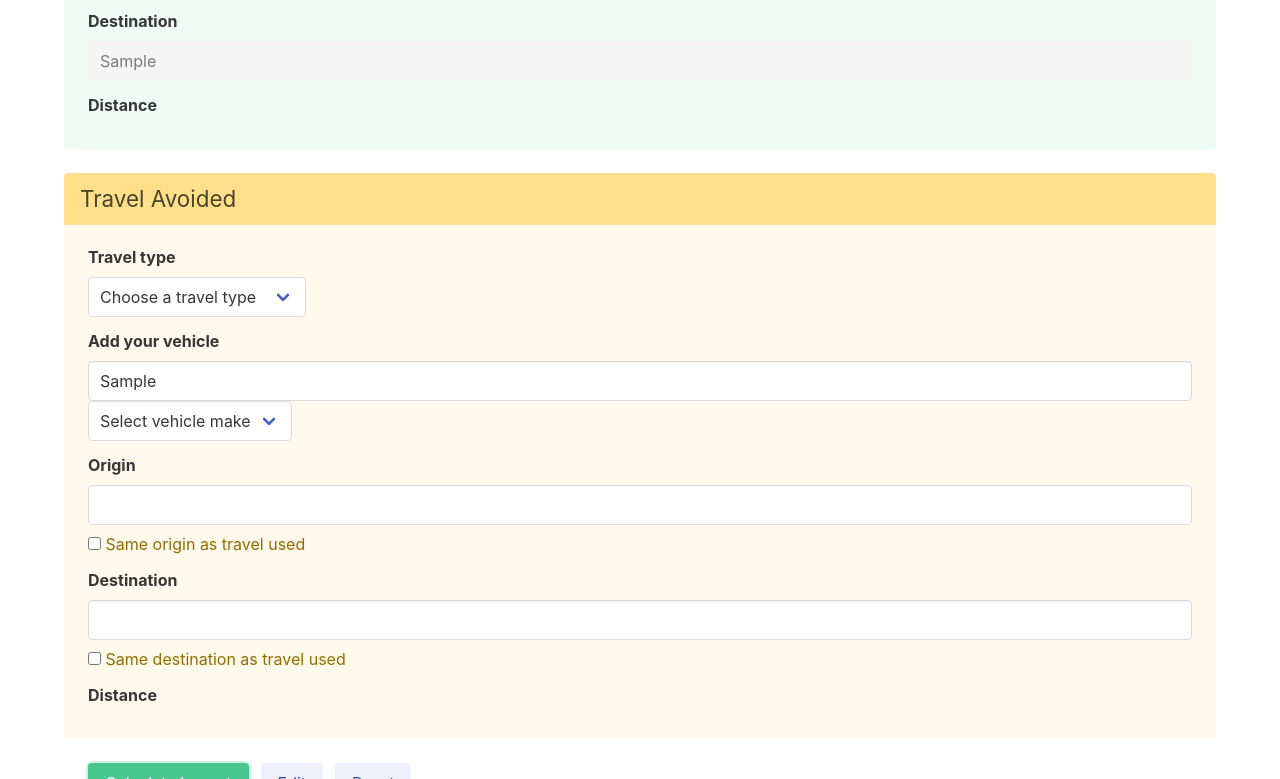
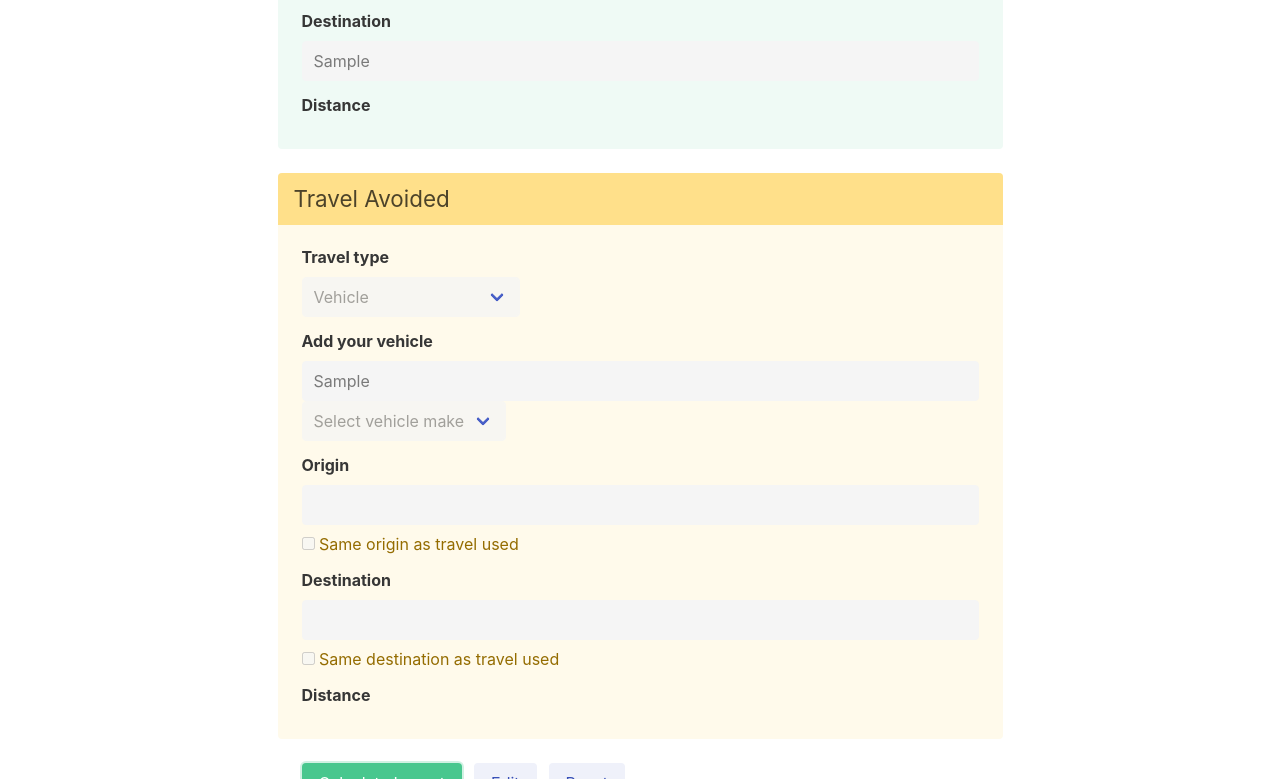
Before and after one commit to Matt-1123/green-travel-carbon-calculator, a website: page index.html in a window 1280 px wide. Both pictures are taken after typing "Sample", "Sample", "2020-01-15", "Sample", "Sample", "Sample" into the empty fields and a click on the button "Calculate Impact". Shown: the part 728-1507 px from the top of the page. Drawn offline with nearby package versions, Linux system fonts and the light colour scheme; some packages are replaced by stand-ins of ours; no server answers.

Commit message:
disable inputs on submit and enable on edit

```diff
--- a/app.js
+++ b/app.js
@@ -22,6 +22,7 @@ const avoidedEmissionsText = document.querySelector("#avoided-emissions p");
 const avoidedMapContainer = document.querySelector("#avoided-map-container");
 const calcImpact = document.querySelector("#calculate-impact");
 const distanceContainer = document.querySelectorAll(".distance-container");
+const disabledEls = document.querySelectorAll(".form-container input, select"); // inputs and dropdowns disabled on submit
 
 // Populate 'Vehicle Make' Dropdown
 const vehicleMakes = async () => {
@@ -119,7 +120,7 @@ const calculateUsedImpact = (travelMode) => {
       directionsDisplay.setDirections(result);
       usedMapContainer.classList.remove("is-hidden");
     } else {
-      console.log("error");
+      console.error(google.maps.DirectionsStatus);
     }
   });
 };
@@ -211,7 +212,6 @@ const autocompleteAvoidedDestination = new google.maps.places.Autocomplete(
 
 const filterVehicle = (input, dropdown) => {
   const options = dropdown.querySelectorAll("option");
-  console.log(options);
   options.forEach((option) => {
     const optionName = option.textContent || option.innerText;
     if (optionName.toLowerCase().indexOf(input) > -1) {
@@ -233,9 +233,8 @@ calcImpact.addEventListener("click", (e) => {
   // Display Distances
   distanceContainer.forEach((div) => div.classList.remove("is-hidden"));
 
-  // Disable inputs
-  usedOrigin.setAttribute("disabled", "disabled");
-  usedDestination.setAttribute("disabled", "disabled");
+  // Disable inputs and dropdowns
+  disabledEls.forEach((el) => (el.disabled = true));
 });
 
 // Display vehicle data when travel type is 'driving'
@@ -258,11 +257,7 @@ vehicleModelInput.addEventListener("input", (e) => {
   filterVehicle(e.target.value.toLowerCase(), vehicleModelDropdown);
 });
 
-// dropdown.forEach((select) => {
-//   console.log(select);
-//   const regex = new RegExp(input, "gi");
-// });
-
+// When a vehicle make is chosen from the dropdown, pass the make ID to the displayModels function to allow user to choose their vehicle model next.
 vehicleMakeDropdown.addEventListener("change", (e) => {
   const makeID = e.target.value;
   if (makeID) {
@@ -271,6 +266,7 @@ vehicleMakeDropdown.addEventListener("change", (e) => {
   displayModels(makeID);
 });
 
+// When a vehicle model is chosen, store the id of the model in a variable in global scope. This will be used to calculate CO2 emissions avoided on submit.
 let vehicleModelId;
 vehicleModelDropdown.addEventListener("change", (e) => {
   vehicleModelId = e.target.value;
@@ -296,5 +292,12 @@ sameDestination.addEventListener("change", () => {
   }
 });
 
+// Edit button: remove disabled attribute from inputs and dropdowns
+const editBtn = document.querySelector("#edit-btn");
+editBtn.addEventListener("click", (e) => {
+  e.preventDefault();
+  disabledEls.forEach((el) => (el.disabled = false));
+});
+
 // App init
 vehicleMakes();
--- a/index.html
+++ b/index.html
@@ -19,7 +19,7 @@
   </header>
 
   <div class="is-flex is-flex-direction-row is-justify-content-center">
-    <form class="container my-6 mx-5">
+    <form class="container form-container my-6 mx-5">
       <div class="my-5 px-5">
         <div class="field">
           <div class="control">
@@ -93,7 +93,7 @@
               <div class="select">
                 <select id="avoided-travel-type">
                   <option value="">Choose a travel type</option>
-                  <option value="driving">Vehicle</option>
+                  <option value="driving" selected>Vehicle</option>
                   <option value="transit" disabled>Transit (coming soon)</option>
                 </select>
               </div>
@@ -159,7 +159,7 @@
           <button id="calculate-impact" class="button is-link is-success">Calculate Impact</button>
         </div>
         <div class="control">
-          <button class="button is-link is-light">Edit</button>
+          <button id="edit-btn" class="button is-link is-light">Edit</button>
         </div>
         <div class="control">
           <button class="button is-link is-light">Reset</button>
```
